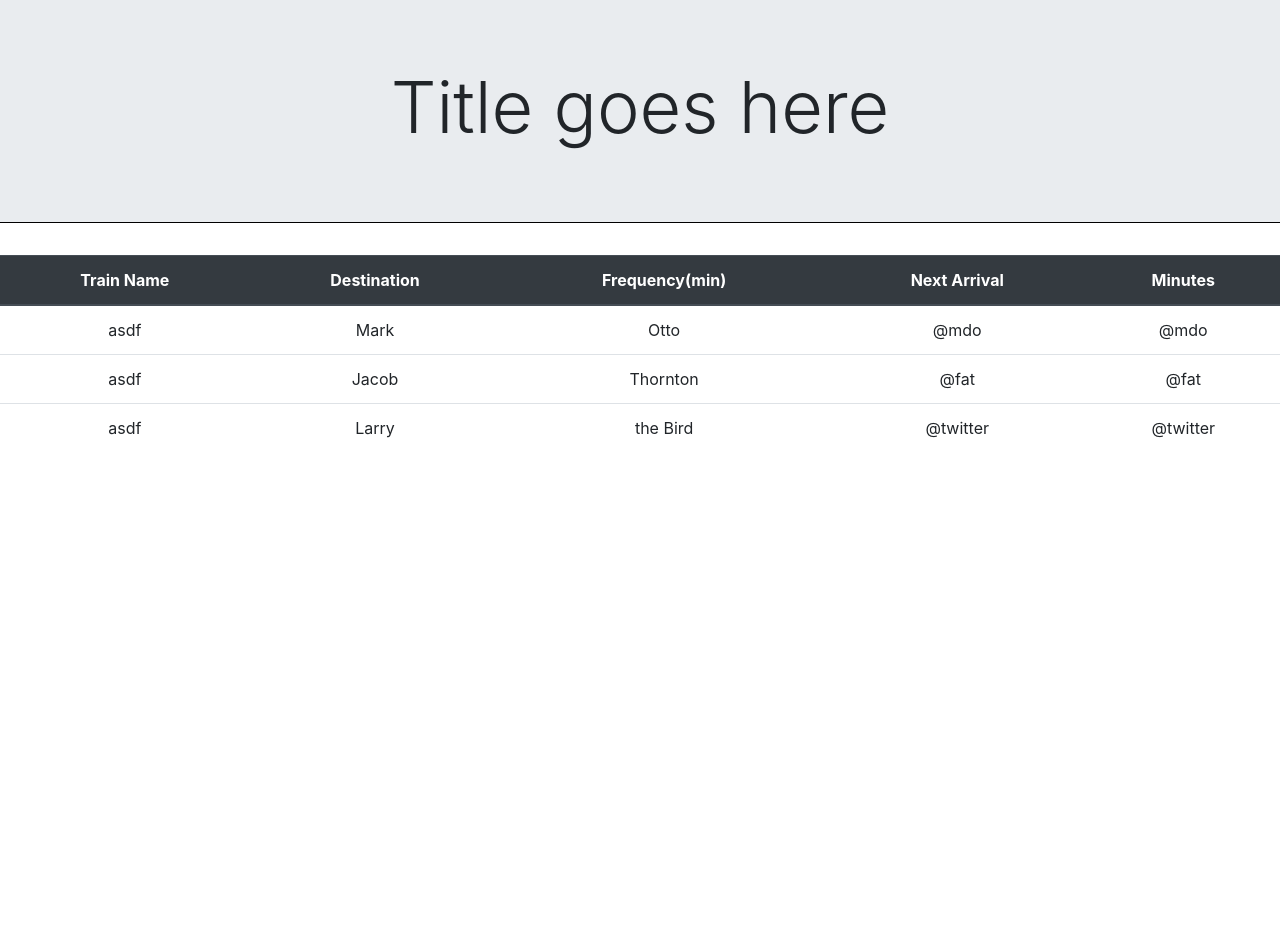
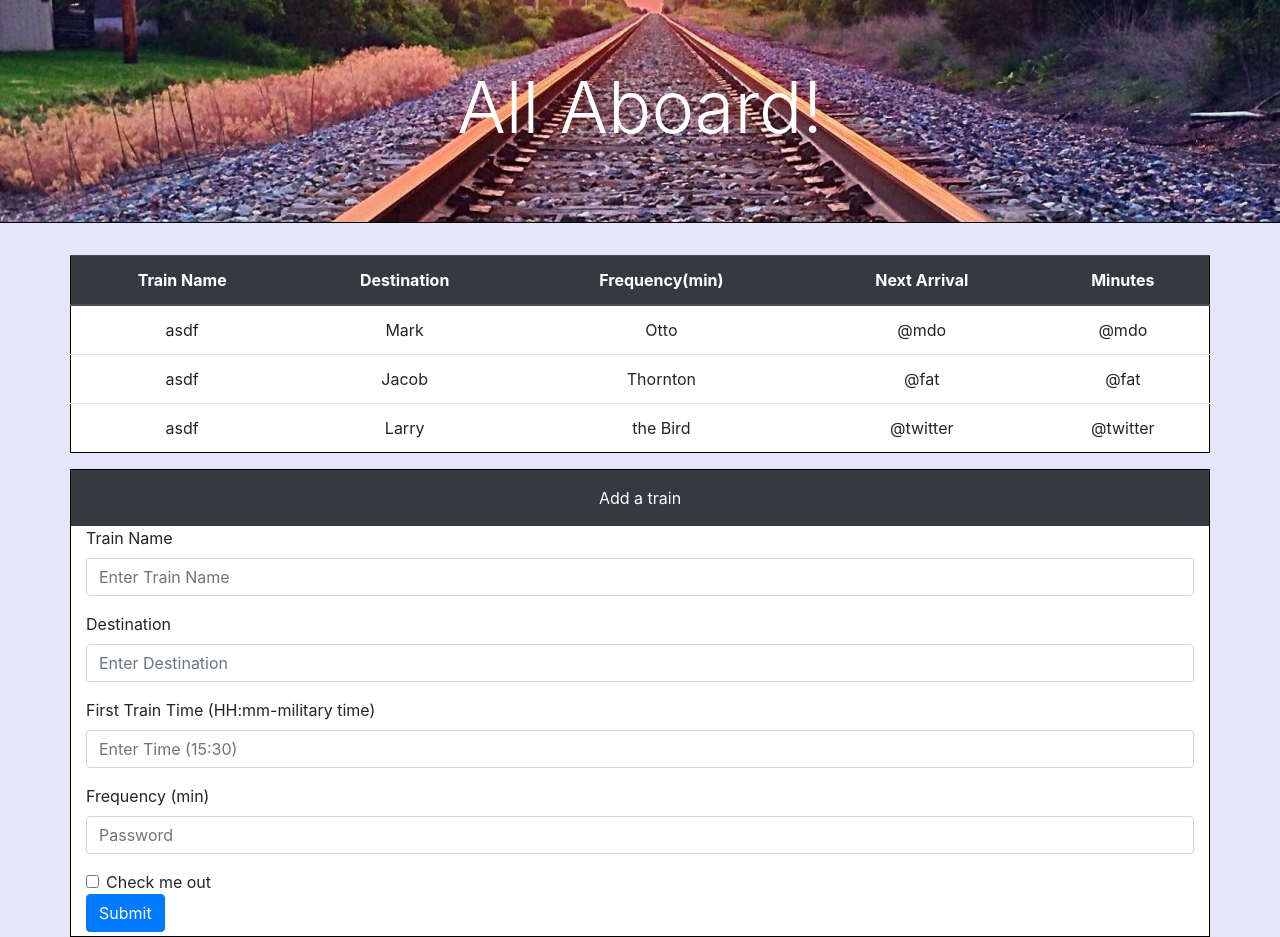
Before and after one commit to Kicker22/-Train-Scheduler, a plain HTML site: page index.html in a window 1280 px wide. Before the commit the page ends 800 px from the top, so only its background shows below. Drawn offline with nearby package versions, Linux system fonts and the light colour scheme.

Commit message:
html added

```diff
--- a/assets/css/style.css
+++ b/assets/css/style.css
@@ -1,3 +1,26 @@
+body{
+    background:lavender;
+}
+
 .jumbotron{
+    background-image: url("../../assets/images/Railroad-Background-40-1920x1080.jpg");
+    background-position: center;
+    background-repeat: none;
     border-bottom: 1px solid black;
+    color: white;
 }
+
+.table{
+    border: 1px solid black;
+    background: white;
+}
+
+.form-container header{
+    color: white;
+}
+
+.form-container{
+    border: 1px solid black;
+    padding: 0;
+    background: white;
+}
--- a/index.html
+++ b/index.html
@@ -17,11 +17,11 @@
 <body>
     <div class="jumbotron jumbotron-fluid">
         <div class="container">
-            <h1 class="display-3 text text-center">Title goes here</h1>
+            <h1 class="display-3 text text-center">All Aboard!</h1>
         </div>
     </div>
 
-    <table class="table text-center table-hover">
+    <table class="table text-center table-hover container">
         <thead class="thead-dark">
             <tr>
                 <th scope="col">Train Name</th>
@@ -56,6 +56,40 @@
         </tbody>
     </table>
 
+
+    <form class="container form-container">
+        <header class="bg-dark py-3 text-center">Add a train</header>
+        <div class="container">
+            <div class="form-group">
+                <label for="exampleInputEmail1">Train Name</label>
+                <input type="text" class="form-control" id="train-text" aria-describedby="trainText" placeholder="Enter Train Name">
+            </div>
+            <div class="form-group">
+                <label for="exampleInputPassword1">Destination</label>
+                <input type="text" class="form-control" id="destinationText" placeholder="Enter Destination">
+            </div>
+            <div class="form-group">
+                <label for="exampleInputPassword1">First Train Time (HH:mm-military time)</label>
+                <input type="text" class="form-control" id="trainTime" placeholder="Enter Time (15:30)">
+            </div>
+            <div class="form-group">
+                <label for="exampleInputPassword1">Frequency (min)</label>
+                <input type="text" class="form-control" id="exampleInputPassword1" placeholder="Password">
+            </div>
+            <div class="form-check">
+                <input type="checkbox" class="form-check-input" id="exampleCheck1">
+                <label class="form-check-label" for="exampleCheck1">Check me out</label>
+            </div>
+            <button type="submit" class="btn btn-primary mb-1">Submit</button>
+        </div>
+    </form>
+
+
+
+
+
+
+
     <!-- Optional JavaScript -->
     <!-- jQuery first, then Popper.js, then Bootstrap JS -->
     <script src="https://code.jquery.com/jquery-3.3.1.slim.min.js"
```
Also changed, not shown: assets/images/Railroad-Background-40-1920x1080.jpg (added), assets/images/jumbotronimg.jpg (added).
